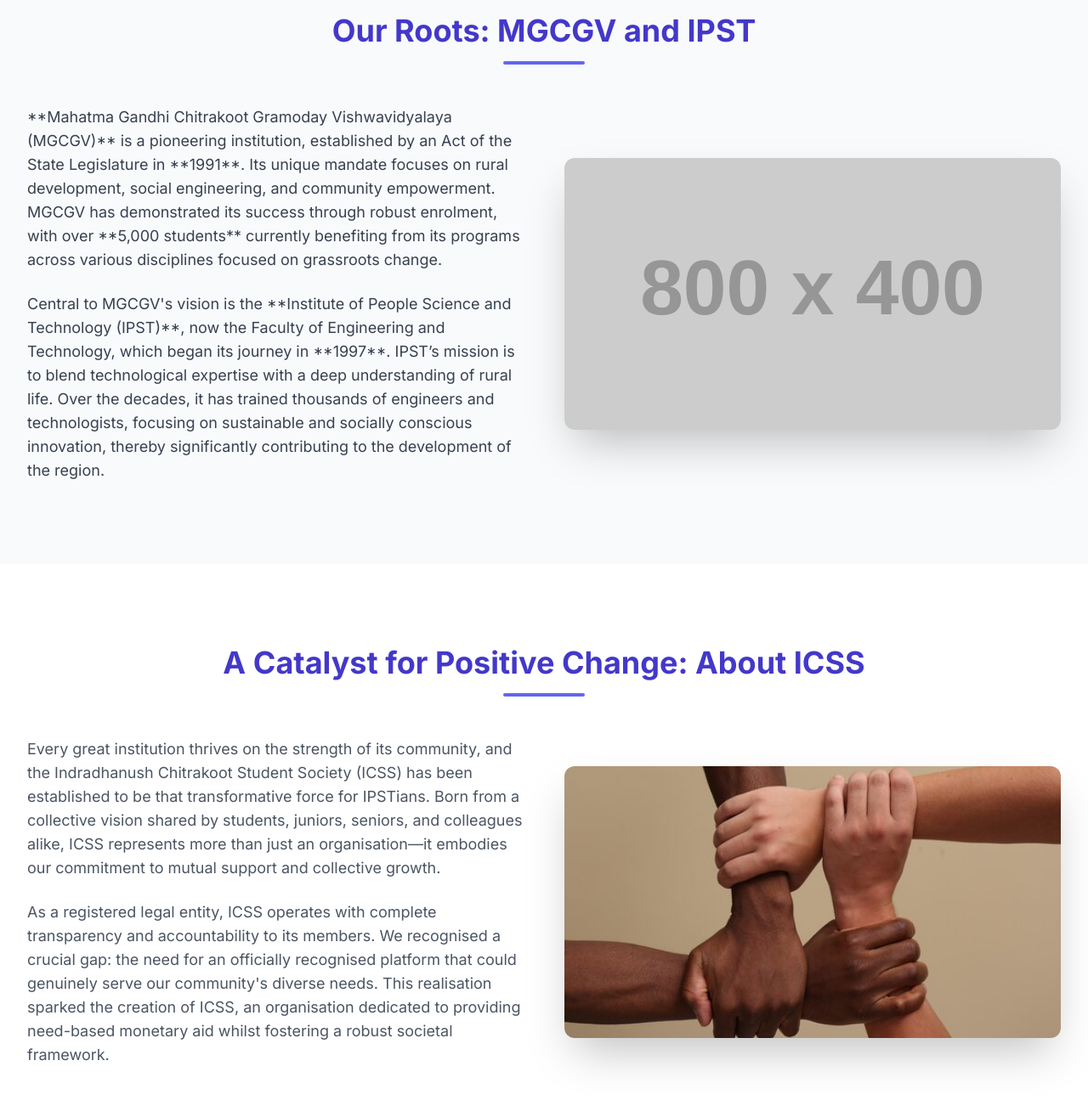
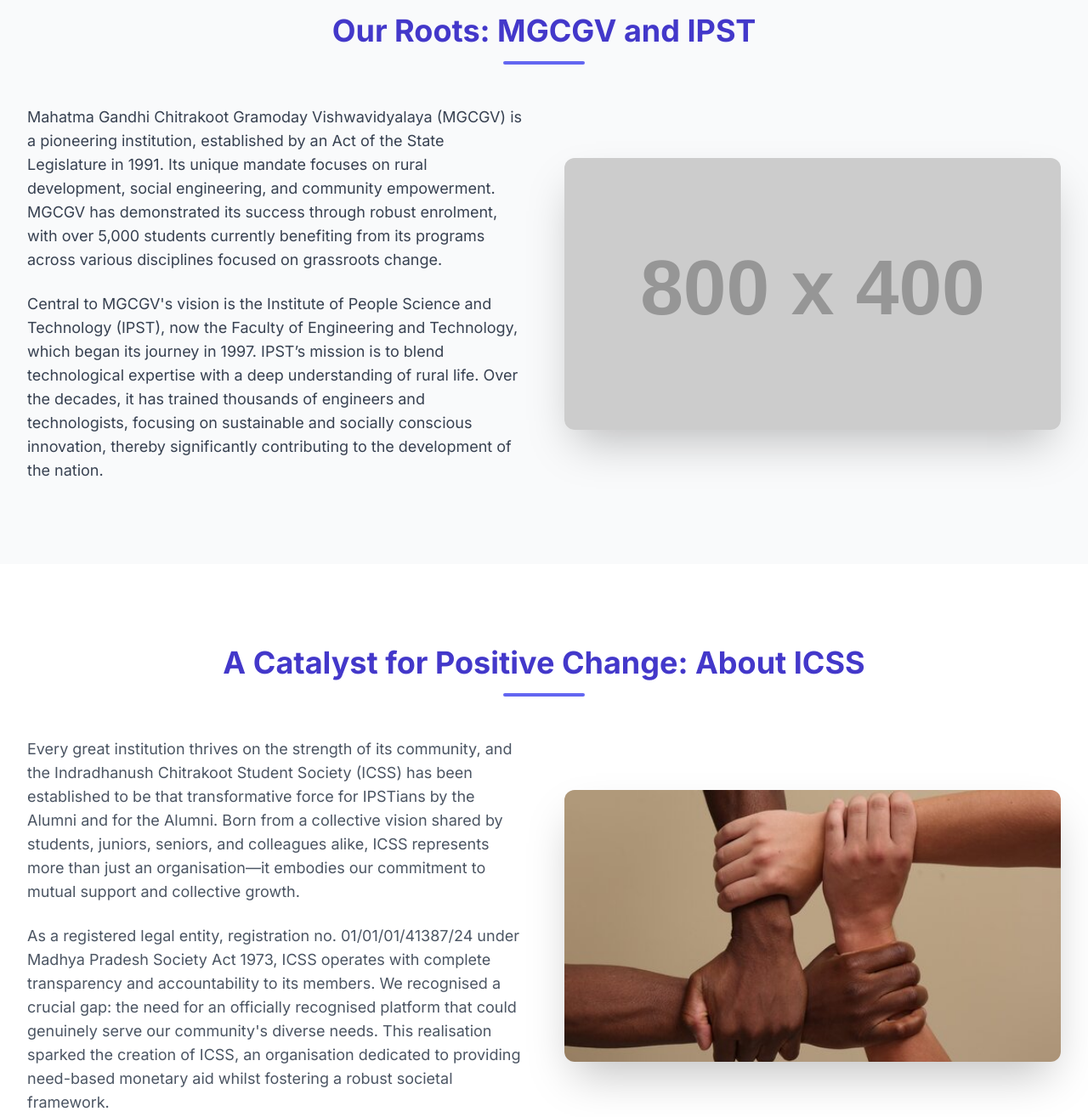
Before and after one commit to amitipst/ICSS-website, a plain HTML site: page index.html in a window 1280 px wide. Shown: the part 800-2115 px from the top of the page at 85% size. Drawn offline with nearby package versions, Linux system fonts and the light colour scheme; placeholder pictures from the web are drawn by us.

Commit message:
Update index.html
added content in society act and edit the astricks in roots

```diff
--- a/index.html
+++ b/index.html
@@ -70,10 +70,10 @@
             <div class="grid md:grid-cols-2 gap-12 items-center">
                 <div class="space-y-6 text-lg text-gray-700">
                     <p>
-                        **Mahatma Gandhi Chitrakoot Gramoday Vishwavidyalaya (MGCGV)** is a pioneering institution, established by an Act of the State Legislature in **1991**. Its unique mandate focuses on rural development, social engineering, and community empowerment. MGCGV has demonstrated its success through robust enrolment, with over **5,000 students** currently benefiting from its programs across various disciplines focused on grassroots change.
+                        Mahatma Gandhi Chitrakoot Gramoday Vishwavidyalaya (MGCGV) is a pioneering institution, established by an Act of the State Legislature in 1991. Its unique mandate focuses on rural development, social engineering, and community empowerment. MGCGV has demonstrated its success through robust enrolment, with over 5,000 students currently benefiting from its programs across various disciplines focused on grassroots change.
                     </p>
                     <p>
-                        Central to MGCGV's vision is the **Institute of People Science and Technology (IPST)**, now the Faculty of Engineering and Technology, which began its journey in **1997**. IPST’s mission is to blend technological expertise with a deep understanding of rural life. Over the decades, it has trained thousands of engineers and technologists, focusing on sustainable and socially conscious innovation, thereby significantly contributing to the development of the region.
+                        Central to MGCGV's vision is the Institute of People Science and Technology (IPST), now the Faculty of Engineering and Technology, which began its journey in 1997. IPST’s mission is to blend technological expertise with a deep understanding of rural life. Over the decades, it has trained thousands of engineers and technologists, focusing on sustainable and socially conscious innovation, thereby significantly contributing to the development of the nation.
                     </p>
                 </div>
                 <div>
@@ -95,8 +95,8 @@
 
             <div class="grid md:grid-cols-2 gap-12 items-center">
                 <div class="space-y-6 text-lg text-gray-600">
-                    <p>Every great institution thrives on the strength of its community, and the Indradhanush Chitrakoot Student Society (ICSS) has been established to be that transformative force for IPSTians. Born from a collective vision shared by students, juniors, seniors, and colleagues alike, ICSS represents more than just an organisation—it embodies our commitment to mutual support and collective growth.</p>
-                    <p>As a registered legal entity, ICSS operates with complete transparency and accountability to its members. We recognised a crucial gap: the need for an officially recognised platform that could genuinely serve our community's diverse needs. This realisation sparked the creation of ICSS, an organisation dedicated to providing need-based monetary aid whilst fostering a robust societal framework.</p>
+                    <p>Every great institution thrives on the strength of its community, and the Indradhanush Chitrakoot Student Society (ICSS) has been established to be that transformative force for IPSTians by the Alumni and for the Alumni. Born from a collective vision shared by students, juniors, seniors, and colleagues alike, ICSS represents more than just an organisation—it embodies our commitment to mutual support and collective growth.</p>
+                    <p>As a registered legal entity, registration no. 01/01/01/41387/24 under Madhya Pradesh Society Act 1973, ICSS operates with complete transparency and accountability to its members. We recognised a crucial gap: the need for an officially recognised platform that could genuinely serve our community's diverse needs. This realisation sparked the creation of ICSS, an organisation dedicated to providing need-based monetary aid whilst fostering a robust societal framework.</p>
                 </div>
                 <div>
                     <img class="w-full h-80 object-cover rounded-xl shadow-2xl transition duration-500 hover:scale-[1.01]"
```
